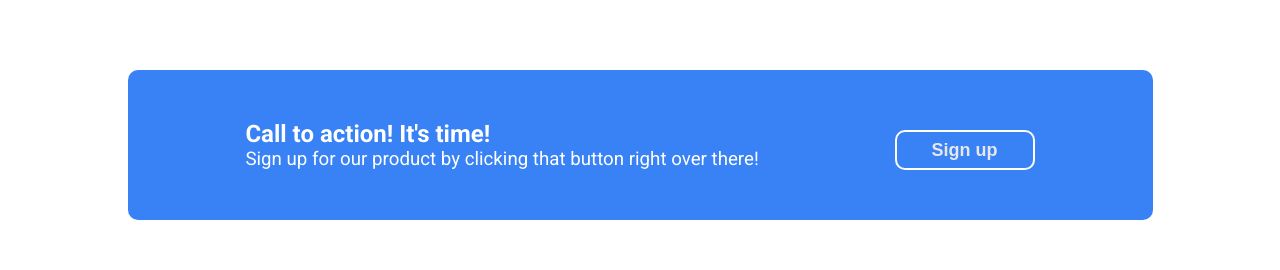
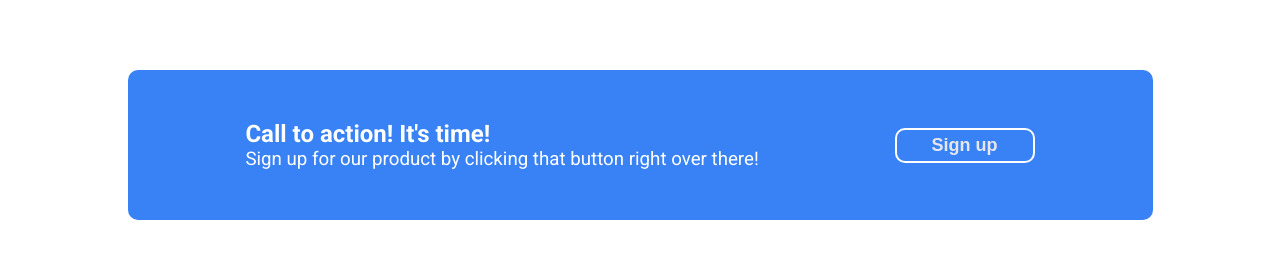
Before and after one commit to CodingNewbie/landing-page, a plain HTML site: page index.html in a window 1280 px wide. Shown: the part 1415-1685 px from the top of the page. Drawn offline with Linux system fonts and the light colour scheme.

Commit message:
Centered CTA button vertically

```diff
--- a/style.css
+++ b/style.css
@@ -209,6 +209,7 @@ body {
     flex-direction: row;
     padding: 50px;
     border-radius: 10px;
+    align-items: center;
 }
 
 .cta-text-container {
@@ -226,7 +227,8 @@ body {
 
 .cta-button-item {
     display: flex;
-
+    justify-content: center;
+    align-items: center;
 }
 
 .cta-button {
@@ -236,7 +238,6 @@ body {
     font-size: 18px;
     font-weight: bold;
     padding: 5px 35px;
-    margin-top: 10px;
     border: 2px solid white;
 }
 
```
